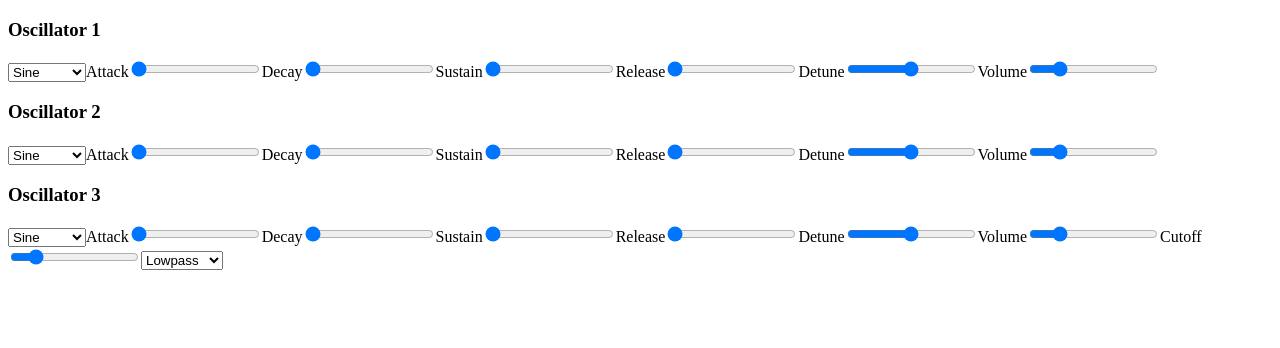
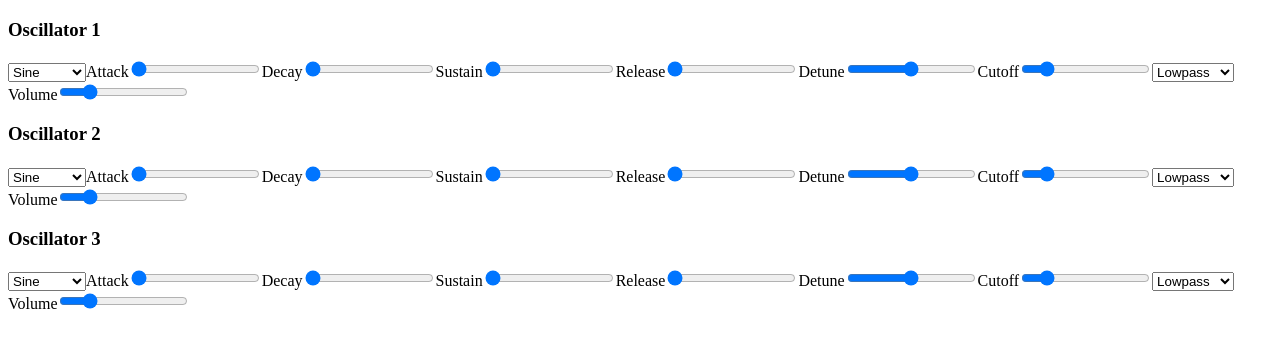
Before and after one commit to nikhiljigjinni/synth-app, a React (Create React App) app in the folder webui/: page / in a window 1280 px wide. Shown: the top 348 px of the page. Built offline with nearby package versions, Linux system fonts and the light colour scheme.

Commit message:
Adding filters per oscillator

```diff
--- a/webui/src/App.tsx
+++ b/webui/src/App.tsx
@@ -1,8 +1,7 @@
 import React, { useCallback, useEffect, useRef, useState } from 'react';
 import Oscillator from './Oscillator';
-import Filter from './Filter';
 import { KEYS_TO_NOTES, NOTES_TO_FREQ, NUM_OSCS } from './constants';
-import { SynthState, FilterState } from './types';
+import { SynthState} from './types';
 
 type GainNodeMap = Map<string, Array<GainNode>>;
 type OscNodeMap = Map<string, Array<OscillatorNode>>;
@@ -11,7 +10,7 @@ export default function App() {
   const audioContext = useRef<AudioContext>(new AudioContext());
   const oscNodes = useRef<OscNodeMap>(new Map<string, Array<OscillatorNode>>());
   const gainNodes = useRef<GainNodeMap>(new Map<string, Array<GainNode>>());
-  const filterNode = useRef<BiquadFilterNode | null>(null);
+  const filterNodes = useRef<Array<BiquadFilterNode>>([]);
 
   const [synthStates, setSynthStates] = useState<Array<SynthState>>(() => {
     const initialData: Array<SynthState> = [];
@@ -25,14 +24,12 @@ export default function App() {
             release: 0,
             detune: 0,
             volume: 0.2,
+            cutoff: 500,
+            filterType: 'lowpass'
           }
         );
     }
     return initialData;
-  });
-  const [filterState, setFilterState] = useState<FilterState>({
-    type: 'lowpass' as BiquadFilterType,
-    cutoff: 500,
   });
 
   // state handling functions
@@ -47,17 +44,6 @@ export default function App() {
     })
   };
 
-  const handleFilterState = (
-    e: React.ChangeEvent<HTMLInputElement | HTMLSelectElement>
-  ) => {
-    console.log(e.target.name);
-    const value =
-      e.target.name === 'type' ? e.target.value as BiquadFilterType: parseFloat(e.target.value);
-    setFilterState({
-      ...filterState,
-      [e.target.name]: value,
-    });
-  };
   // function to handle key down
   // need to wrap this in a useCallback so function isn't
   // recreated every time
@@ -91,19 +77,19 @@ export default function App() {
 
         let tempOscNodes = [];
         let tempGainNodes = [];
-        filterNode.current = audioContext.current.createBiquadFilter();
 
         for (let i = 0; i < NUM_OSCS; i++) {
             let tempOscNode = audioContext.current.createOscillator();
             let tempGainNode = audioContext.current.createGain();
             const now = audioContext.current.currentTime;
 
-            tempOscNode.connect(filterNode.current);
-            filterNode.current.connect(tempGainNode)
+            tempOscNode.connect(filterNodes.current[i]);
+            filterNodes.current[i].connect(tempGainNode)
             tempGainNode.connect(audioContext.current.destination);
 
-            filterNode.current.type = filterState.type;
-            filterNode.current.frequency.setValueAtTime(filterState.cutoff, now);
+            filterNodes.current[i].frequency.cancelScheduledValues(now);
+            filterNodes.current[i].type = synthStates[i].filterType;
+            filterNodes.current[i].frequency.setValueAtTime(synthStates[i].cutoff, now);
 
             tempOscNode.type = synthStates[i].type;
             tempOscNode.frequency.setValueAtTime(noteFrequency, now);
@@ -132,7 +118,7 @@ export default function App() {
         gainNodes.current.set(e.key, tempGainNodes);
       }
     },
-    [synthStates, filterState]
+    [synthStates]
   );
 
   const handleNoteUp = useCallback(
@@ -174,14 +160,21 @@ export default function App() {
 
   // setup global filter
   useEffect(() => {
-    if (filterNode.current === null) {
-      filterNode.current = audioContext.current.createBiquadFilter();
+    let currentFilterNodes: Array<BiquadFilterNode> | null = null;
+    if (filterNodes.current.length === 0) {
+      for (let i = 0; i < NUM_OSCS; i++) {
+          let filterNode = audioContext.current.createBiquadFilter();
+          filterNodes.current.push(filterNode);
+      }
+      currentFilterNodes = filterNodes.current;
     }
 
     // cleanup
     return () => {
-      if (filterNode.current !== null) {
-        filterNode.current.disconnect();
+      if (currentFilterNodes && currentFilterNodes.length > 0) {
+        for (let i = 0; i < NUM_OSCS; i++) {
+            currentFilterNodes[i].disconnect();
+        }
       }
     };
   }, []);
@@ -192,7 +185,6 @@ export default function App() {
       {Array.from({length: NUM_OSCS}, (_, index) => index).map((num) => (
           <Oscillator key={num} oscId={num} synthState={synthStates[num]} handleSynthState={handleSynthStates} />
       ))}
-      <Filter filterState={filterState} handleFilterState={handleFilterState} />
     </>
   );
 }
--- a/webui/src/Oscillator.tsx
+++ b/webui/src/Oscillator.tsx
@@ -73,6 +73,21 @@ export default function Oscillator({
         value={synthState.detune}
         onChange={(e) => handleSynthState(oscId, e)}
       />
+      <label htmlFor="cutoff">Cutoff</label>
+      <input
+        type="range"
+        name="cutoff"
+        min="20"
+        max="3000"
+        step="20"
+        value={synthState.cutoff}
+        onChange={(e) => handleSynthState(oscId, e)}
+      />
+      <select name="type" value={synthState.filterType} onChange={(e) => handleSynthState(oscId, e)}>
+        <option value="lowpass">Lowpass</option>
+        <option value="highpass">Highpass</option>
+        <option value="bandpass">Bandpass</option>
+      </select>
       <label htmlFor="volume">Volume</label>
       <input
         type="range"
```
Also changed, not shown: webui/src/types.ts (+7 -5 lines).
